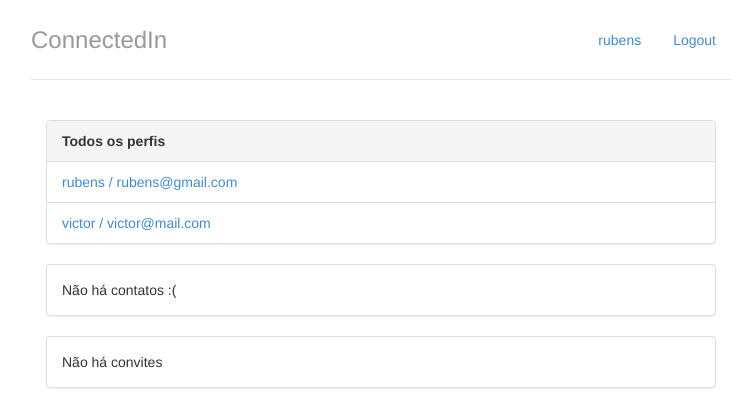
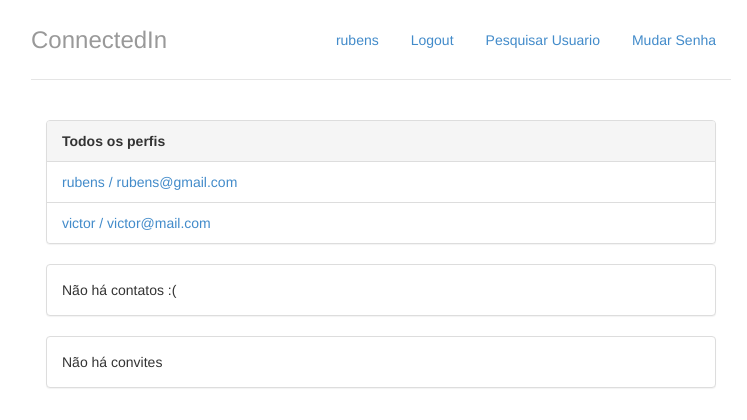
Before and after one commit to Rubensrvsc/Programacao-WEB, a Django app: page / in a window 1280 px wide. Shown: the top 420 px of the page, without its empty margins (259-1006 px from the left). Run offline with Django 3.2, Linux system fonts and the light colour scheme; a user stored in the database is signed in; data comes from the database, SQL or seed files in the repository; both versions use the stored data as it was after the commit; data that the repository does not hold is empty; parts of the project's set-up code (start-up, migrations or seed data) failed here and were passed over.

Commit message:
ADD: pesquisa e alterar senha

```diff
--- a/connectedin/connectedin/urls.py
+++ b/connectedin/connectedin/urls.py
@@ -28,6 +28,10 @@ urlpatterns = [
     path('convite/<int:convite_id>/recusar',views.recusar, name='recusar'),
     path('convite/<int:perfil_id>/desfazer',views.desfazer_amizade, name='desfazer'),
     path('registrar/',RegistarUsuarioView.as_view(),name='registrar'),
+    path('perfil/mudar_senha',views.mudar_senha,name='mudar_senha'),
+    path('perfil/alterar_senha',views.alterar_senha,name='alterar_senha'),
     path('login/', v.LoginView.as_view(template_name='login.html'), name = 'login'),
     path('logout/', v.LogoutView.as_view(template_name='login.html'), name="logout"),
+    path('perfil/pesquisar',views.pesquisar,name='pesquisar'),
+    path('perfil/mostrar',views.realizar_pesquisa,name='realizar_pesquisa'),
 ]
--- a/connectedin/perfis/models.py
+++ b/connectedin/perfis/models.py
@@ -40,3 +40,11 @@ class Convite(models.Model):
 
     def recusar(self):
         self.delete()
+
+class Timeline(models.Model):
+    perfil = models.OneToOneField(Perfil,related_name='timeline',on_delete=models.CASCADE)
+
+class Post(models.Model):
+    texto = models.CharField(max_length=140)
+    data = models.DateTimeField(auto_now=True)
+    timeline = models.ForeignKey(Timeline, related_name = 'post_timeline' ,on_delete = models.CASCADE)
--- a/connectedin/perfis/templates/base.html
+++ b/connectedin/perfis/templates/base.html
@@ -16,6 +16,8 @@
 				<ul class = "nav nav-pills pull-right">
 					<li><a href = "{% url 'index' %}">{{ perfil_logado.nome }}</a></li>
 					<li><a href = "/logout/">Logout</a></li>
+					<li><a href = "{% url 'pesquisar' %}">Pesquisar Usuario</a></li>
+					<li><a href = "{% url 'alterar_senha' %}">Mudar Senha</a></li>
 				</ul>
 				<h3 class = "text-muted">ConnectedIn</h3>
 			</div>
--- a/connectedin/perfis/views.py
+++ b/connectedin/perfis/views.py
@@ -1,5 +1,6 @@
 from perfis.models import Perfil, Convite
 from django.shortcuts import render,redirect
+from django.contrib.auth.models import User
 from django.contrib.auth.decorators import login_required
 # Create your views here.
 from django.http import HttpResponseNotFound
@@ -53,3 +54,32 @@ def desfazer_amizade(request,perfil_id):
 	perfil = Perfil.objects.get(id=perfil_id)
 	perfil.desfazer(get_perfil_logado(request))
 	return redirect('index')
+
+@login_required
+def alterar_senha(request):
+	return render(request,'alterar_senha.html')
+	'''buscar a senha do usuario, mostrar e mandar ele
+	digitar uma nova senha para ser salva'''
+@login_required
+def mudar_senha(request):
+	senha=request.GET['nova_senha']
+	perfil=request.user
+	perfil.set_password(senha)
+	#perfil.usuario.password=senha
+	perfil.save()
+	return redirect('index')
+
+@login_required
+def pesquisar(request):
+    return render(request,'pesquisa_usuario.html')
+
+@login_required
+def realizar_pesquisa(request):
+	nome=request.GET['nome']
+	perfis = Perfil.objects.filter(nome__contains=nome)
+	return render(request,'mostrar_pesquisa.html',{'perfil':perfis})
+	pass
+
+def recuperar_senha(request):
+    '''O usuario fornece o email e nome e o sistema busca no banco o seu registro
+	para mudança de senha'''
```
Also changed, not shown: connectedin/perfis/templates/alterar_senha.html (added, +8 -0 lines), connectedin/perfis/templates/mostrar_pesquisa.html (added, +10 -0 lines), connectedin/perfis/templates/pesquisa_usuario.html (added, +7 -0 lines), connectedin/db.sqlite3, connectedin/perfis/migrations/0002_auto_20190102_0956.py (added), connectedin/perfis/templates/index.html (line endings or trailing spaces).
